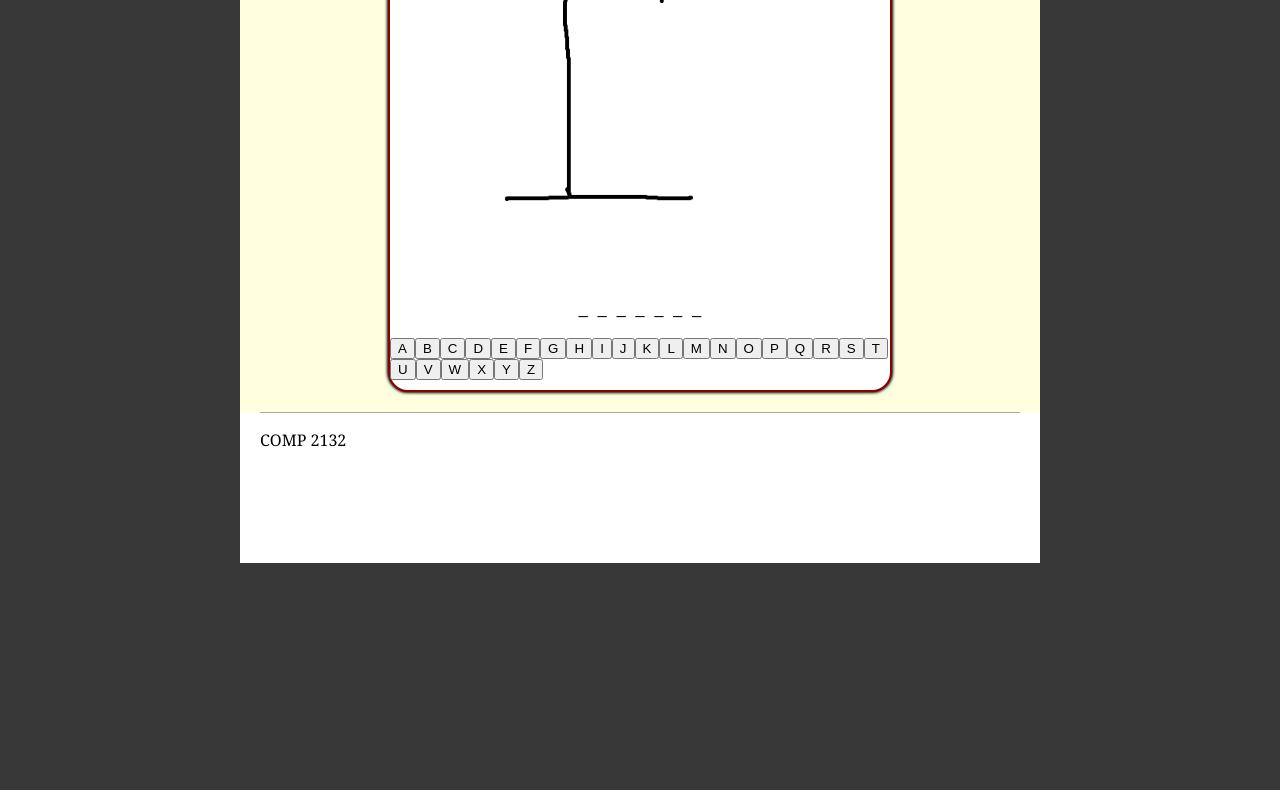
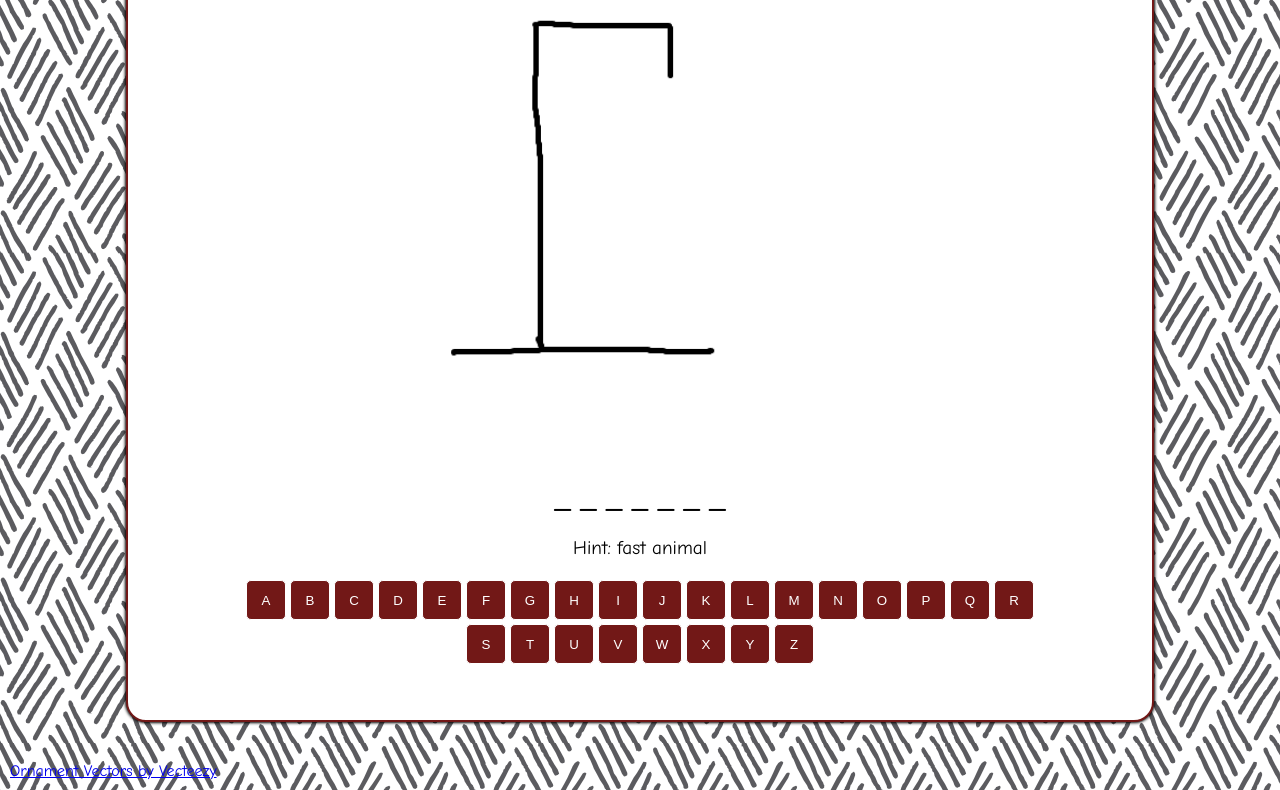
Before and after one commit to chrisyandev/COMP2132_Project, a plain HTML site: page index.html in a window 1280 px wide. Shown: the part 237-1027 px from the top of the page. Before the commit the page ends 800 px from the top, so only its background shows below. Drawn offline with nearby package versions, Linux system fonts and the light colour scheme.

Commit message:
Added styling and hint

```diff
--- a/index.html
+++ b/index.html
@@ -12,29 +12,22 @@
 
 <body>
     <div class="wrapper">
+        <div id="dimmer"></div>
         <header>
-            <h1 id="top-header">COMP 2132 Project</h1>
+            <h1>HANGMAN</h1>
         </header>
-
-        <div id="dimmer"></div>
-
-        <main>
-            <div id="game-view">
-                <img src="images/hangman-0.png" alt="hangman 0" id="hangman-state">
-                <div id="word-display"></div>
-                <div id="letters"></div>
-                <div id="incorrect-letters"></div>
-            </div>
-        </main>
+        <div id="game-view">
+            <img src="images/hangman-0.png" alt="hangman 0" id="hangman-state">
+            <div id="word-display"></div>
+            <div id="hint"></div>
+            <div id="letters"></div>
+        </div>
 
         <div id="pop-up">
             <button type="button" class="close-window-button">X</button>
             <p id="game-end-message"></p>
         </div>
-
-        <footer>
-            <p>COMP 2132</p>
-        </footer>
+        <a href="https://www.vecteezy.com/free-vector/ornament">Ornament Vectors by Vecteezy</a>
     </div>
 </body>
 
--- a/scripts/project.js
+++ b/scripts/project.js
@@ -1,6 +1,7 @@
 // HTML elements
 const hangmanStateEl = document.getElementById("hangman-state");
 const lettersEl = document.getElementById("letters");
+const hintEl = document.getElementById("hint");
 const wordDisplayEl = document.getElementById("word-display");
 const closeWindowButtonEl = document.querySelector("#pop-up .close-window-button");
 const popUpEl = document.getElementById("pop-up");
@@ -72,6 +73,7 @@
     constructor(letter) {
         this.button = document.createElement("BUTTON");
         this.button.innerHTML = letter;
+        this.button.className = "letter-button";
     }
 
     getButton() {
@@ -111,11 +113,13 @@
     currentLetters = [];
     for (let i = 0; i < currentWord.length; i++) {
         const letter = document.createElement("SPAN");
-        letter.className = "letter-input";
+        letter.className = "letter-field";
         letter.textContent = "_";
         currentLetters.push(letter);
         wordDisplayEl.appendChild(letter);
     }
+
+    hintEl.innerHTML = `<p>Hint: ${currentHint}</p>`;
 
     letterButtons.forEach(function(lb) {
         lb.enable();
--- a/styles/style.scss
+++ b/styles/style.scss
@@ -1,27 +1,44 @@
+$viewport-width: 1024px;
+$color-1-red: #721817;
+$color-2-yellow: #FA9F42;
+$color-3-blue: #2B4162;
+$color-4-green: #0B6E4F;
+$color-5-gray: #E0E0E2;
+
+@mixin position-children($vertically, $horizontally) {
+    display: flex;
+    align-items: $vertically;
+    justify-content: $horizontally;
+}
+
 body {
-    font-family: Arial, Helvetica, sans-serif;
+    font-family: "Comic Sans MS", "Comic Sans", cursive;
     margin: auto;
     background-color: #383838;
 }
 
 .wrapper {
-    max-width: 800px;
+    max-width: 100vw;
     min-height: 100vh;
     margin: 0 auto;
     background-color: white;
     position: relative;
+    overflow: auto;
+    padding: 10px;
+    background-image: url("../images/background.png");
 }
 
 header {
-    background-color: lightblue;
+    background-color: $color-3-blue;
     padding: 10px;
-}
-
-#top-header {
-    color: black;
+    min-width: $viewport-width;
+    h1 {
+        color: white;
         margin: 0;
         padding: 15px;
         font-size: 3em;
+        text-align: center;
+    }
 }
 
 #dimmer {
@@ -37,11 +54,6 @@
     opacity: 0.1;
 }
 
-main {
-    padding: 20px;
-    background-color: lightyellow;
-}
-
 #pop-up {
     position: fixed;
     width: 500px;
@@ -50,18 +62,17 @@
     left: 50%;
     margin-top: -100px;
     margin-left: -250px;
-    background-color: darkred;
-    border: 2px solid yellow;
+    background-color: $color-1-red;
+    border: 2px solid $color-2-yellow;
     box-sizing: border-box;
     z-index: 100;
     display: none;
     opacity: 0.1;
-}
-
-#pop-up p {
+    p {
         color: white;
         font-size: 1.5em;
         padding: 20px 40px;
+    }
 }
 
 .close-window-button {
@@ -72,49 +83,60 @@
 }
 
 #game-view {
-    border: 2px solid darkred;
+    border: 2px solid $color-1-red;
     border-radius: 20px;
     box-shadow: 0 0 3px 1px;
-    height: 500px;
-    width: 500px;
+    height: 800px;
+    width: $viewport-width;
     background-color: white;
     position: relative;
-    margin: auto;
+    margin: 40px auto;
 }
 
 #hangman-state {
     display: block;
     margin: 0 auto auto auto;
-    height: 80%;
+    height: 70%;
 }
 
 #word-display {
-    margin: 10px auto 20px auto;
+    margin: 0 auto 20px auto;
     text-align: center;
 }
 
-.letter-input {
+.letter-field {
     display: inline-block;
     margin: 0 5px;
+    font-size: 2em;
 }
 
-#buttons {
-    display: flex;
-    position: absolute;
-    bottom: 0;
-    width: inherit;
-    justify-content: center;
+#hint {
+    p {
+        text-align: center;
+        font-size: 1.2em;
+    }
 }
 
-#buttons button {
-    margin: 20px 5px;
-    padding: 5px;
+#letters {
+    @include position-children(center, center);
+    flex-wrap: wrap;
+    margin: 0 100px;
 }
 
-footer {
-    font-family: Georgia, serif;
-    border-top: 1px solid darkgray;
-    margin: 0px 20px;
-    padding-bottom: 10px;
-    background-color: white;
+.letter-button {
+    margin: 2px;
+    background-color: $color-1-red;
+    color: white;
+    border: 1px solid white;
+    border-radius: 5px;
+    width: 40px;
+    height: 40px;
 }
+
+.letter-button:hover {
+    background-color: $color-4-green;
+}
+
+.letter-button:disabled {
+    background-color: gray;
+}
```
Also changed, not shown: images/background.png (added), styles/style.css. Lines whose indentation alone changed are shown as unchanged.
